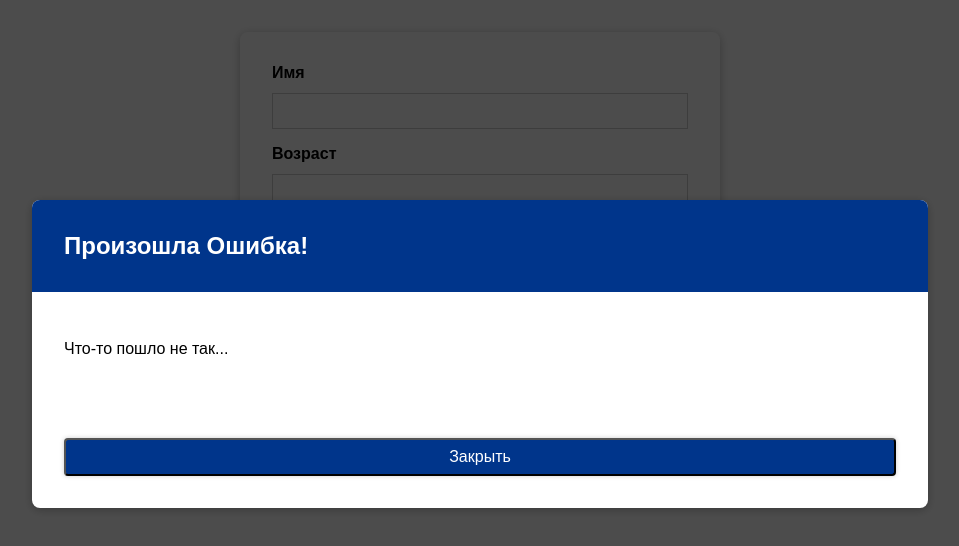
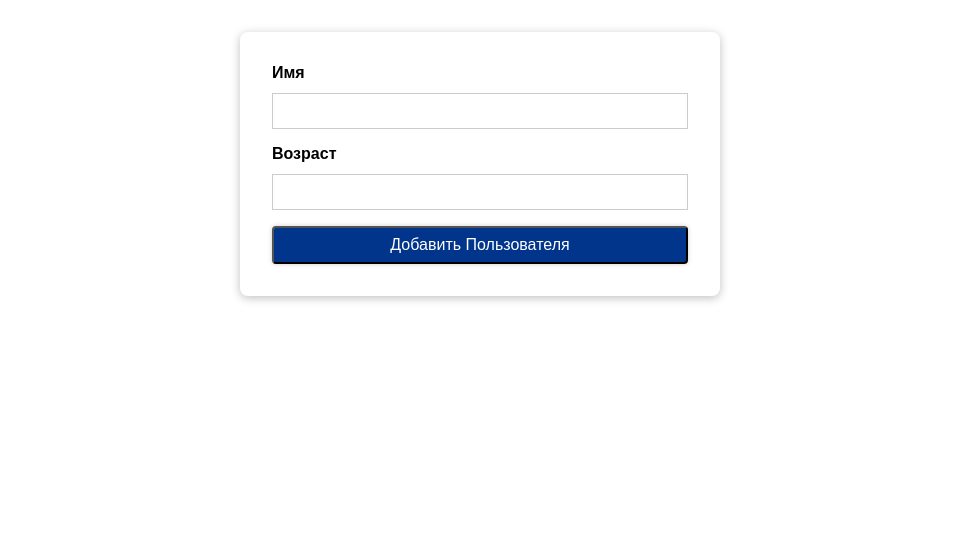
Before and after one commit to April-distant/users-list, a React (Create React App) app in the folder client/: page / in a window 1280 px wide. Shown: the top 546 px of the page, without its empty margins (160-1119 px from the left). Built offline with nearby package versions, Linux system fonts and the light colour scheme.

Commit message:
Управление состоянием ошибок. Отображение карточки со списком юзеров только при их наличии.

```diff
--- a/client/src/components/UI/ErrorModal.js
+++ b/client/src/components/UI/ErrorModal.js
@@ -6,7 +6,7 @@ const ErrorModal = (props) => {
     return (
         <div>
             {/* затемнение под модальным окном */}
-            <div className={styles.backdrop}></div>
+            <div className={styles.backdrop} onClick={props.onCloseModal}></div>
 
             <Card className={styles.modal}>
                 <header className={styles.header}>
@@ -16,7 +16,7 @@ const ErrorModal = (props) => {
                     <p>{props.message}</p>
                 </div>
                 <footer className={styles.actions}>
-                    <Button>Закрыть</Button>
+                    <Button onClick={props.onCloseModal}>Закрыть</Button>
                 </footer>
             </Card>
         </div>
--- a/client/src/components/Users/CreateUser.js
+++ b/client/src/components/Users/CreateUser.js
@@ -8,18 +8,28 @@ const CreateUser = (props) => {
 
     const [inputName, setInputName] = useState("");
     const [inputAge, setInputAge] = useState("");
+    const [error, setError] = useState();
 
     const createUserHandler = (event) => {
         event.preventDefault();
 
         // Делаем проверки валидации до отправки данных.
         // Пока просто return, потому будет модальное окно.
-        if (inputName.trim().length === 0 || inputAge.trim().length === 0 || +inputAge < 1) {
+        if (inputName.trim().length === 0 || inputAge.trim().length === 0) {
+            setError({
+                title: "Некорректный ввод",
+                message: "Поля ввода не могут быть пустыми",
+            });
             return;
         }
-        // if (+inputAge < 1) {
-        //     return;
-        // }
+
+        if (+inputAge < 1) {
+            setError({
+                title: "Некорректный возраст",
+                message: "Возраст должен быть больше 0",
+            });
+            return;
+        }
 
         // console.log(inputName, inputAge);
         props.onCreateUser(inputName, inputAge);
@@ -36,9 +46,19 @@ const CreateUser = (props) => {
         setInputAge(event.target.value);
     };
 
+    const errorHandler = () => {
+        setError(false);
+    };
+
     return (
         <>
-            <ErrorModal title="Произошла Ошибка!" message="Что-то пошло не так..." />
+            {error && (
+                <ErrorModal
+                    onCloseModal={errorHandler}
+                    title={error.title}
+                    message={error.message}
+                />
+            )}
 
             <Card className={styles.input}>
                 <form onSubmit={createUserHandler}>
--- a/client/src/components/Users/UserList.js
+++ b/client/src/components/Users/UserList.js
@@ -4,7 +4,7 @@ import styles from "./UserList.module.css";
 const UserList = (props) => {
     return (
         // Пропс className может быть назван произвольно
-        <Card className={styles.users}>
+        props.users.length !== 0 && (<Card className={styles.users}>
             <ul>
                 {props.users.map((user) => (
                     <li key={user.id}>
@@ -12,7 +12,7 @@ const UserList = (props) => {
                     </li>
                 ))}
             </ul>
-        </Card>
+        </Card>)
     );
 };
 
```
